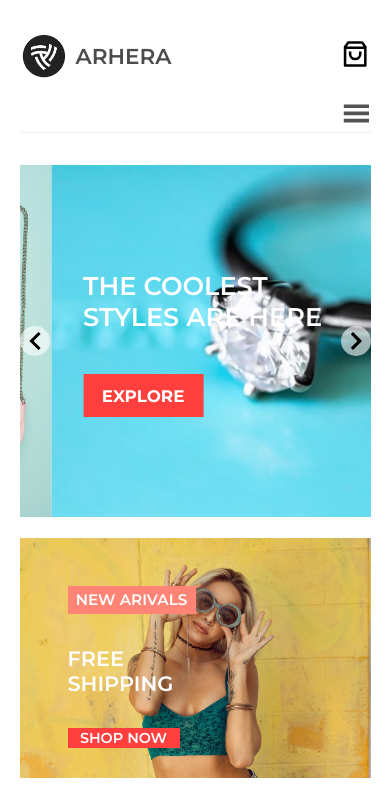
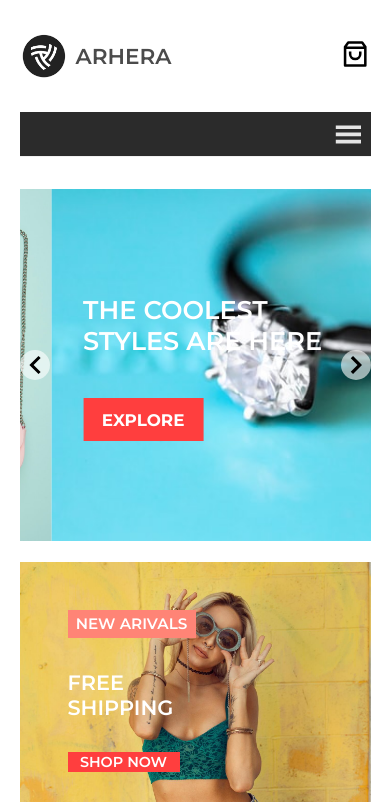
Before and after one commit to Ratko-Sim/spa-module-final-project, a React (Create React App) app: page / in a window 390 px wide. Shown: the top 808 px of the page. Built offline with nearby package versions, Linux system fonts and the light colour scheme; no server answers.

Commit message:
nav bar and sidebar adjustments

```diff
--- a/src/components/Header/Nav/Nav.scss
+++ b/src/components/Header/Nav/Nav.scss
@@ -1,12 +1,15 @@
 
 .Nav-wrapper {
   width: 100%;
-  height: 2.3rem;
+  height: 2.8rem;
   display: flex;
   align-items: center;
   justify-content: center;
   border-bottom: .1rem solid rgb(240, 240, 240);
   margin-bottom: 2rem;
+  background-color: rgb(43, 43, 43);
+  margin-top: 2rem;
+
 }
 
 .Nav-parent {
@@ -14,19 +17,19 @@
   justify-content: space-evenly;
   list-style-type: none;
   width: 100%;
-  max-width: 60rem;
   height: 100%;
   align-items: center;
   position: relative;
+
   .Nav-menu {
     font-size: 1.8rem;
     display: none;
     cursor: pointer;
     position: absolute;
-    right: 0;
-    top: 0.2rem;
-
-    @media only screen and (max-width: 990px) {
+    right: .5rem;
+    top: 0.5rem;
+    color: rgb(228, 228, 228);
+    @media only screen and (max-width: 1000px) {
       display: block;
     }
   }
@@ -36,10 +39,10 @@
   text-decoration: none;
   text-transform: uppercase;
   font-size: .9rem;
-  color: rgb(84, 84, 84);
+  color: rgb(222, 222, 222);
   font-weight: 500;
   margin-right: 1rem;
-  @media only screen and (max-width: 990px) {
+  @media only screen and (max-width: 1000px) {
     display: none;
   }
 }
@@ -49,7 +52,7 @@
   font-weight: 700;
   font-size: .9rem;
   text-decoration: none;
-  color: rgb(38, 38, 38);
+  color: rgb(222, 222, 222);
 }
 
 .Nav-menu {
@@ -58,7 +61,7 @@
   cursor: pointer;
 
 
-  @media only screen and (max-width: 990px) {
+  @media only screen and (max-width: 1000px) {
     display: block;
   }
 
--- a/src/components/Header/Nav/Sidebar.scss
+++ b/src/components/Header/Nav/Sidebar.scss
@@ -13,7 +13,7 @@
 
 .Sidebar-item {
   list-style: none;
-  font-size: 1.3rem;
+  font-size: 1.2rem;
   text-transform: uppercase;
   cursor: pointer;
   transition: 0.3s;
@@ -36,8 +36,15 @@
 }
 
 #show-sidebar {
-  transform: translateX(40vw);
+  transform: translateX(65vw);
   transition: .4s;
+
+  @media only screen and (max-width: 700px) {
+    transform: translateX(45vw);
+  }
+  @media only screen and (max-width: 400px) {
+    transform: translateX(35vw);
+  }
 }
 #hide-sidebar {
   transform: translateX(100vw);
```
